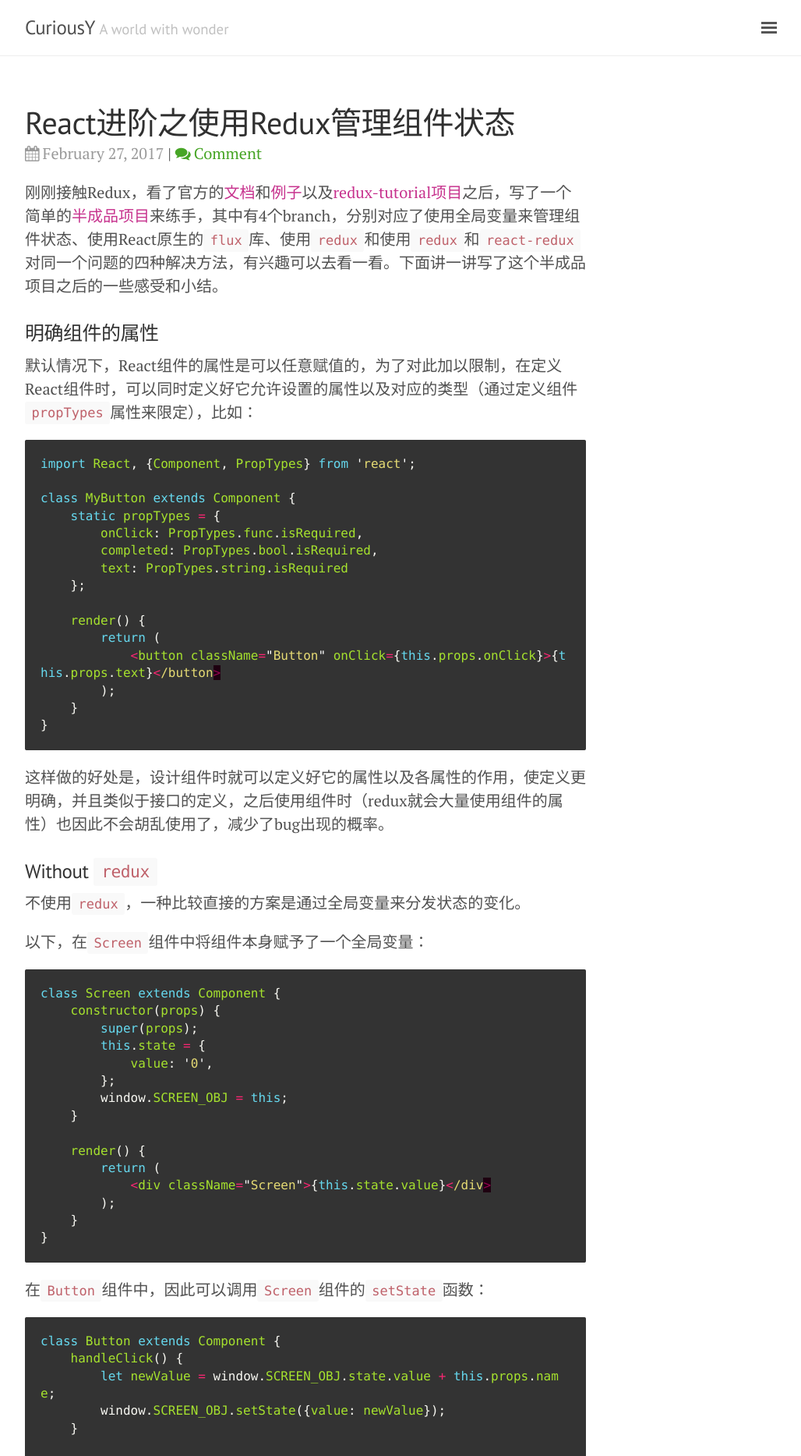
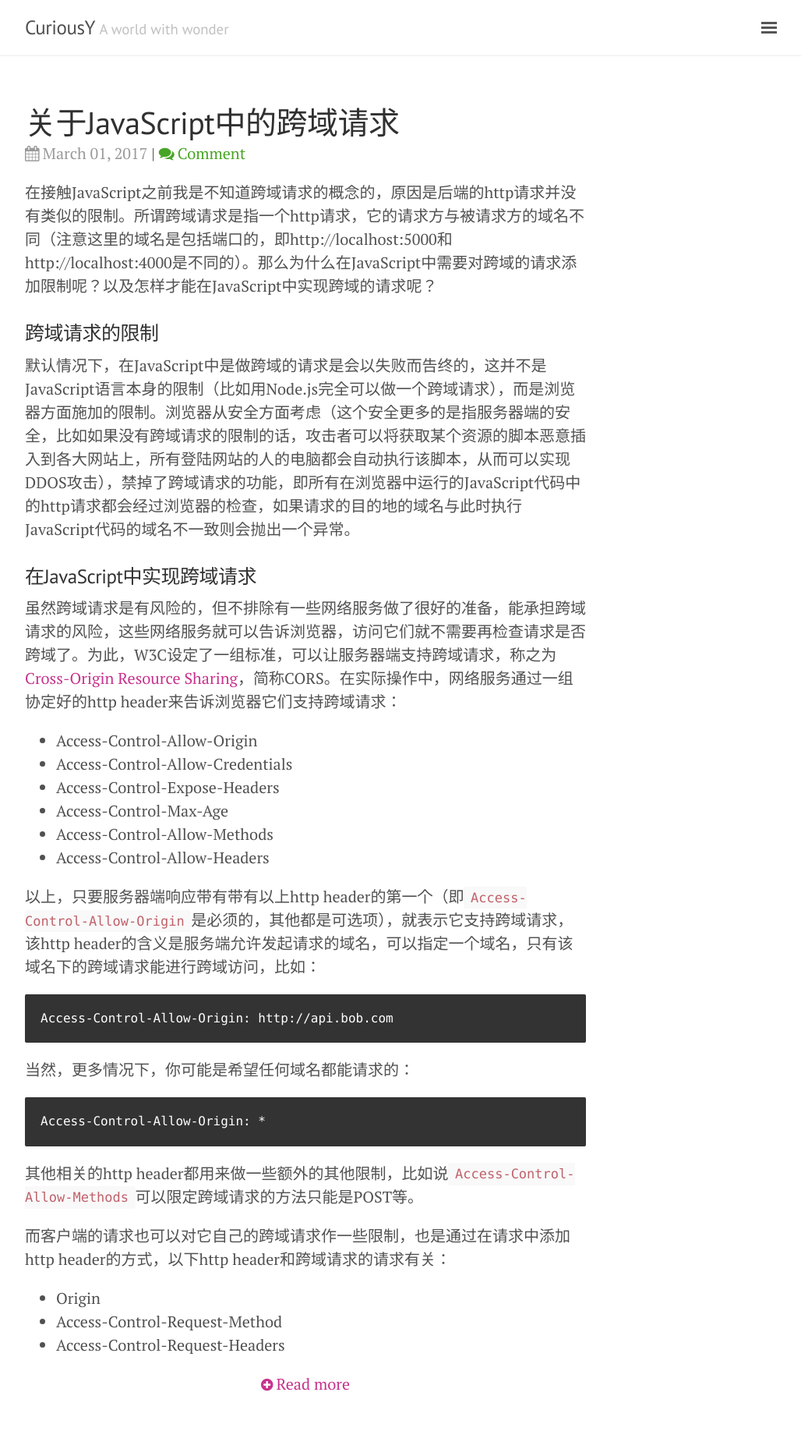
Before and after one commit to cuyu/cuyu.github.io, a Jekyll site: the page built from index.html, in a window 1280 px wide. Shown: the top 1867 px of the page at 78% size, without its empty margins (248-1276 px from the left). Built offline with Jekyll 4.4.1, drawn with Linux system fonts in a browser that asks for light colours; nearby versions of some CDN libraries; the list of posts is cut into pages by our own code; comment, search, counter and statistics services are not loaded; some of the changed text lies outside the part shown.

Commit message:
New post.

````diff
--- a/_layouts/play.html
+++ b/_layouts/play.html
@@ -5,7 +5,7 @@
 <div class="play">
     <h2 class="play-title">{{ page.title }}
         {% if page.git != null %}
-        <small>[<a href="{{ page.git }}">Code</a>]</small>
+        <small>[<a target="_blank" href="{{ page.git }}">Code</a>]</small>
         {% endif %}
     </h2>
     <p class="play-description">{{ page.description }}</p>
--- /dev/null
+++ b/_posts/2017-03-01-关于JavaScript中的跨域请求.md
@@ -0,0 +1,89 @@
+---
+layout: post
+title: "关于JavaScript中的跨域请求"
+category: Web
+tags: [Concept]
+date: 2017-03-01
+---
+
+在接触JavaScript之前我是不知道跨域请求的概念的，原因是后端的http请求并没有类似的限制。所谓跨域请求是指一个http请求，它的请求方与被请求方的域名不同（注意这里的域名是包括端口的，即http://localhost:5000和http://localhost:4000是不同的）。那么为什么在JavaScript中需要对跨域的请求添加限制呢？以及怎样才能在JavaScript中实现跨域的请求呢？
+
+### 跨域请求的限制
+
+默认情况下，在JavaScript中是做跨域的请求是会以失败而告终的，这并不是JavaScript语言本身的限制（比如用Node.js完全可以做一个跨域请求），而是浏览器方面施加的限制。浏览器从安全方面考虑（这个安全更多的是指服务器端的安全，比如如果没有跨域请求的限制的话，攻击者可以将获取某个资源的脚本恶意插入到各大网站上，所有登陆网站的人的电脑都会自动执行该脚本，从而可以实现DDOS攻击），禁掉了跨域请求的功能，即所有在浏览器中运行的JavaScript代码中的http请求都会经过浏览器的检查，如果请求的目的地的域名与此时执行JavaScript代码的域名不一致则会抛出一个异常。
+
+### 在JavaScript中实现跨域请求
+
+虽然跨域请求是有风险的，但不排除有一些网络服务做了很好的准备，能承担跨域请求的风险，这些网络服务就可以告诉浏览器，访问它们就不需要再检查请求是否跨域了。为此，W3C设定了一组标准，可以让服务器端支持跨域请求，称之为[Cross-Origin Resource Sharing](http://www.w3.org/TR/cors/)，简称CORS。在实际操作中，网络服务通过一组协定好的http header来告诉浏览器它们支持跨域请求：
+
+- Access-Control-Allow-Origin
+- Access-Control-Allow-Credentials
+- Access-Control-Expose-Headers
+- Access-Control-Max-Age
+- Access-Control-Allow-Methods
+- Access-Control-Allow-Headers
+
+以上，只要服务器端响应带有带有以上http header的第一个（即`Access-Control-Allow-Origin`是必须的，其他都是可选项），就表示它支持跨域请求，该http header的含义是服务端允许发起请求的域名，可以指定一个域名，只有该域名下的跨域请求能进行跨域访问，比如：
+
+```
+Access-Control-Allow-Origin: http://api.bob.com
+```
+
+当然，更多情况下，你可能是希望任何域名都能请求的：
+
+```
+Access-Control-Allow-Origin: *
+```
+
+其他相关的http header都用来做一些额外的其他限制，比如说`Access-Control-Allow-Methods`可以限定跨域请求的方法只能是POST等。
+
+而客户端的请求也可以对它自己的跨域请求作一些限制，也是通过在请求中添加http header的方式，以下http header和跨域请求的请求有关：
+
+- Origin
+- Access-Control-Request-Method
+- Access-Control-Request-Headers
+
+<!--break-->
+
+### 实践一下
+
+这里就用我比较熟悉的方式来实验一下上述方案的可行性。
+
+在server端，用Python的Flask搭建一个简单的网络服务，它提供两个资源，其中一个支持CORS：
+
+```python
+from flask import Flask, Response
+
+app = Flask(__name__)
+
+
+@app.route("/normal_resource")
+def normal_resource():
+    return "Hello World!"
+
+
+@app.route("/cors_resource")
+def cors_resource():
+    resp = Response("Foo bar baz")
+    resp.headers['Access-Control-Allow-Origin'] = '*'
+    return resp
+
+
+if __name__ == "__main__":
+    app.run()
+```
+
+在client端，我们随意打开一个http开头的页面（如果是https的页面会有其他问题），并在浏览器开发用的Console里面输入以下JavaScript代码：
+
+```javascript
+function httpGet(theUrl){
+    var xmlHttp = new XMLHttpRequest();
+    xmlHttp.open( "GET", theUrl, false ); // false for synchronous request
+    xmlHttp.send( null );
+    return xmlHttp.responseText;
+}
+httpGet('http://localhost:5000/normal_resource')
+httpGet('http://localhost:5000/cors_resource')
+```
+
+可以发现成功获取了http://localhost:5000/cors_resource的资源，而http://localhost:5000/normal_resource则获取失败了，浏览器抛出了一个类似`XMLHttpRequest cannot load http://localhost:5000/normal_resource. No 'Access-Control-Allow-Origin' header is present on the requested resource.`的异常。
--- a/public/css/customise.css
+++ b/public/css/customise.css
@@ -15,7 +15,9 @@
 
 /* For page below navigation */
 div[class="postnavigation"] {
-    margin: 0 auto;
+    margin-left: auto;
+    margin-right: auto;
+    margin-bottom: 2rem;
     text-align: center;
 }
 
````
